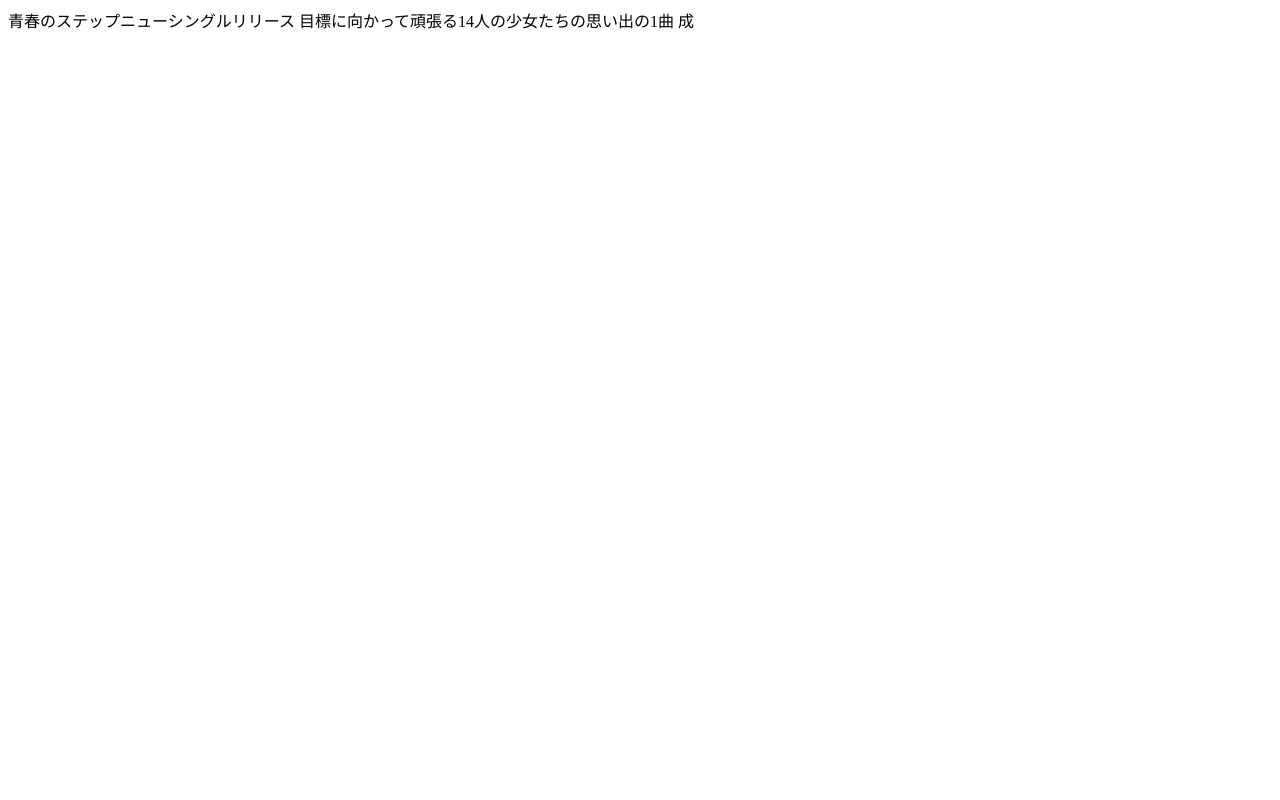
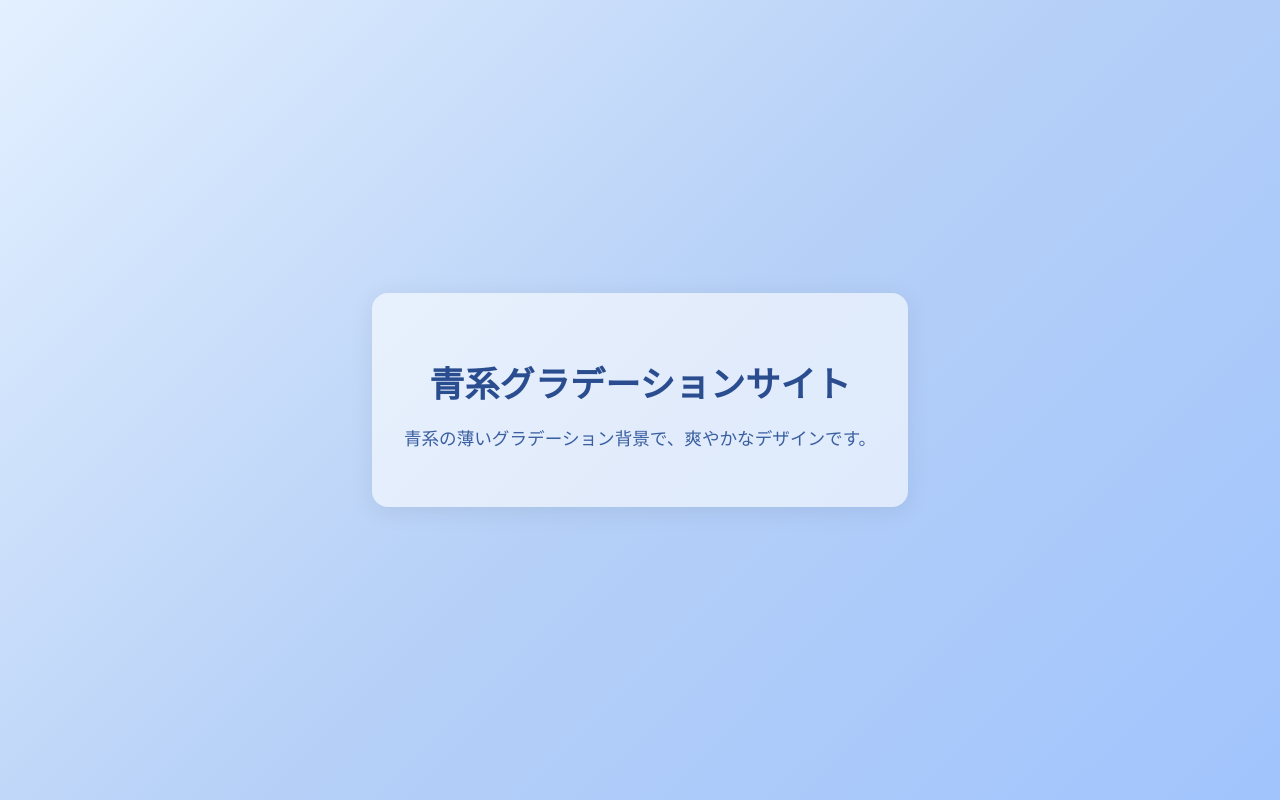
Before and after one commit to na20071206/my-web, a plain HTML site: page index.html in a window 1280 px wide. Drawn offline with Linux system fonts and the light colour scheme.

```diff
--- a/index.html
+++ b/index.html
@@ -1,4 +1,42 @@
-青春のステップニューシングルリリース
-目標に向かって頑張る14人の少女たちの思い出の1曲
-
-成
+<!DOCTYPE html>
+<html lang="ja">
+<head>
+    <meta charset="UTF-8">
+    <meta name="viewport" content="width=device-width, initial-scale=1.0">
+    <title>青系グラデーションサイト</title>
+    <style>
+        body {
+            min-height: 100vh;
+            margin: 0;
+            display: flex;
+            align-items: center;
+            justify-content: center;
+            /* 青系の薄いグラデーション */
+            background: linear-gradient(135deg, #e3f0ff 0%, #b6d0f7 50%, #a1c4fd 100%);
+        }
+        .container {
+            background: rgba(255,255,255,0.6);
+            border-radius: 16px;
+            padding: 40px 32px;
+            box-shadow: 0 4px 24px rgba(0,0,0,0.08);
+            text-align: center;
+        }
+        h1 {
+            font-family: 'Segoe UI', 'Arial', sans-serif;
+            font-size: 2.2rem;
+            color: #2a4d8f;
+            margin-bottom: 12px;
+        }
+        p {
+            color: #3a5fa0;
+            font-size: 1.1rem;
+        }
+    </style>
+</head>
+<body>
+    <div class="container">
+        <h1>青系グラデーションサイト</h1>
+        <p>青系の薄いグラデーション背景で、爽やかなデザインです。</p>
+    </div>
+</body>
+</html>
```
Also changed, not shown: 1 other file.
